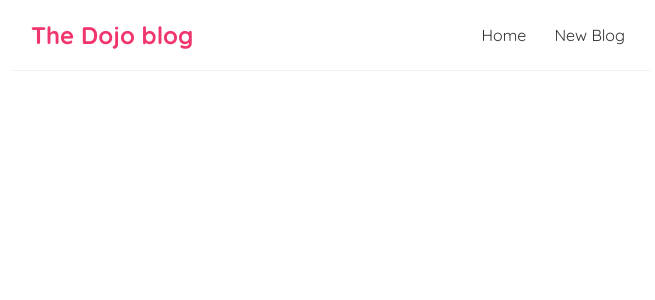
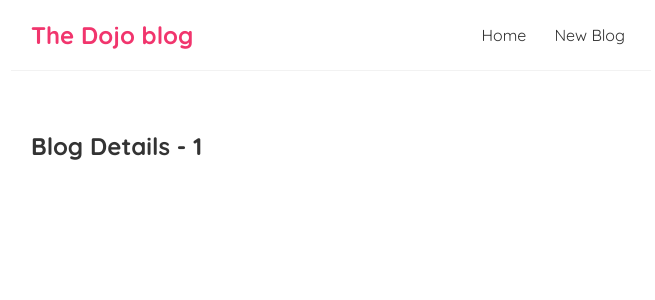
Before and after one commit to Pavlin-React/Complete-React-Tutorial, a React (Create React App) app: page /blogs/1 in a window 1280 px wide. Shown: the top 300 px of the page, without its empty margins (309-964 px from the left). Built offline with nearby package versions, Linux system fonts and the light colour scheme.

Commit message:
Route Params

```diff
--- a/src/App.js
+++ b/src/App.js
@@ -1,4 +1,5 @@
 import { BrowserRouter as Router, Route, Switch } from 'react-router-dom'
+import BlogDetails from './BlogDetails';
 import Create from './Create';
 import Home from './Home';
 import Navbar from './Navbar';
@@ -15,7 +16,7 @@
           </Switch>
             <Route path='/create'><Create /></Route>
           <Switch>
-
+            <Route path='/blogs/:id'><BlogDetails /></Route>
           </Switch>
         </div>
       </div>
--- /dev/null
+++ b/src/BlogDetails.js
@@ -0,0 +1,14 @@
+import { useParams } from "react-router-dom";
+
+const BlogDetails = () => {
+
+  let { id } = useParams()
+
+  return (
+    <div className='blog-details'>
+      <h2>Blog Details - { id }</h2>
+    </div>
+    );
+}
+
+export default BlogDetails;
--- a/src/BlogList.js
+++ b/src/BlogList.js
@@ -1,3 +1,4 @@
+import { Link } from 'react-router-dom'
 const BlogList = ( { blogs, title } ) => {
   // let blogs = props.blogs
   // let title = props.title
@@ -7,8 +8,10 @@
       <h1>{ title }</h1>
       { blogs.map(blog => (
         <div className='blog-preview' key={blog.id}>
-          <h2>Written by {blog.title}</h2>
-          <p>Written by {blog.author}</p>
+          <Link to={ `/blogs/${ blog.id }` }>
+            <h2>Written by {blog.title}</h2>
+            <p>Written by {blog.author}</p>
+          </Link>
         </div>
       ))}
     </div>
--- a/src/index.css
+++ b/src/index.css
@@ -48,3 +48,7 @@
   color: #f1356d;
   margin-bottom: 8px;
 }
+
+.blog-preview a {
+  text-decoration: none;
+}
```
Lines whose indentation alone changed are shown as unchanged.
